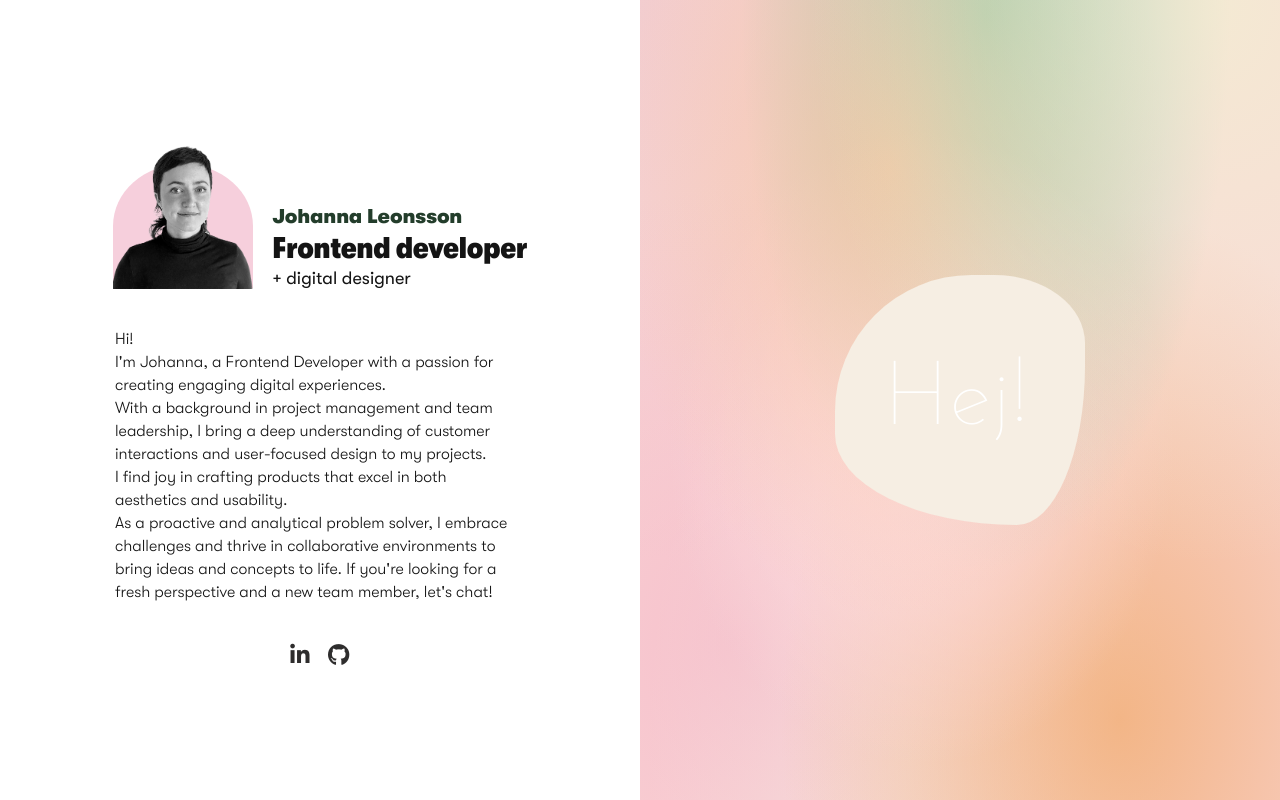
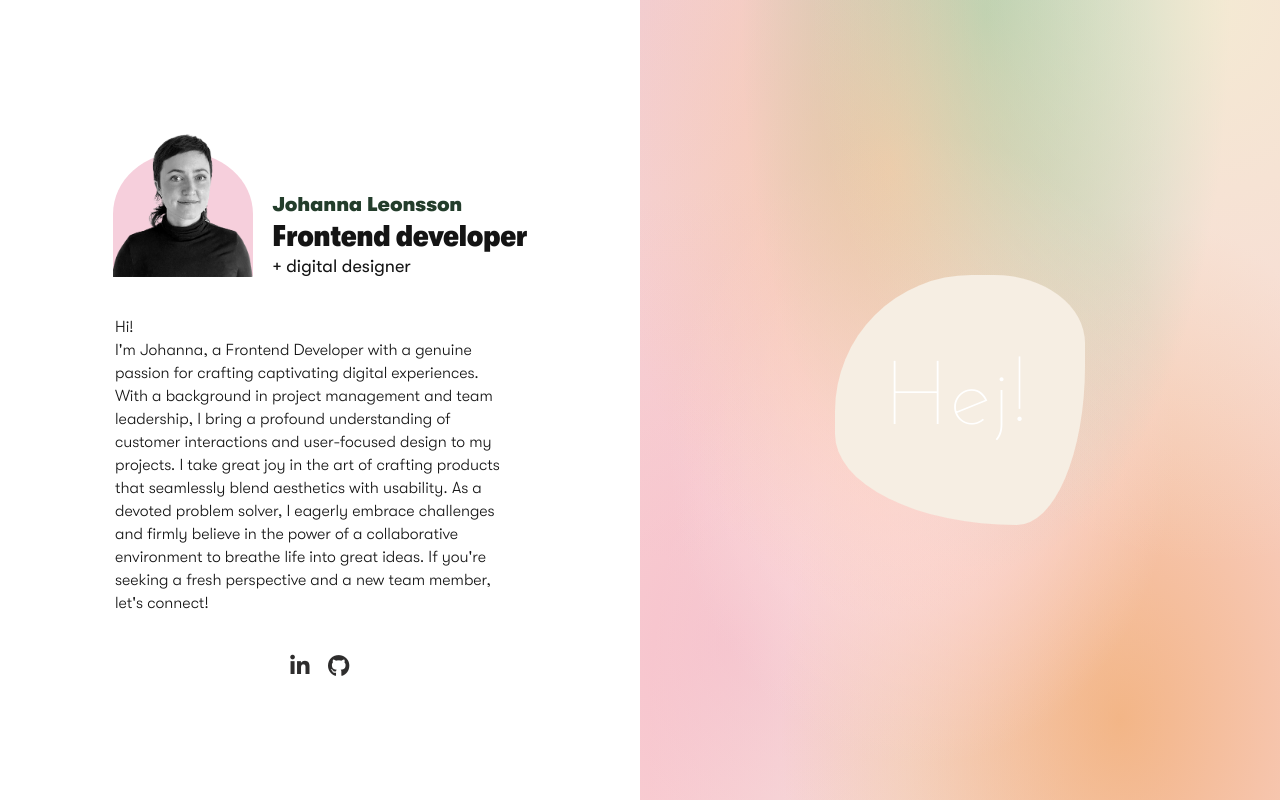
Before and after one commit to JohLeo/Portfolio, a React (Create React App) app: page / in a window 1280 px wide. Shown: the top 800 px of the page. Built offline with nearby package versions, Linux system fonts and the light colour scheme.

Commit message:
intro text

```diff
--- a/src/components/Personal/Intro.js
+++ b/src/components/Personal/Intro.js
@@ -38,17 +38,16 @@ export const TheProfile = () => {
 
         <Paragraph AboutText="AboutText">
         Hi! <br />
-        I&apos;m Johanna, a Frontend Developer with a passion for creating
-        engaging digital experiences.<br />
-        With a background in project management and team leadership,
-        I bring a deep understanding of customer interactions and
-        user-focused design to my projects.<br />
-        I find joy in crafting products that excel in both aesthetics and usability.<br />
-        As a proactive and analytical problem solver, I embrace challenges and thrive
-        in collaborative environments to bring ideas and concepts to life.
-        If you&apos;re looking for a
-        fresh perspective and a new team member, let&apos;s chat!
-
+        I&apos;m Johanna, a Frontend Developer with a genuine passion
+        for crafting captivating digital experiences. With a background
+        in project management and team leadership, I bring a profound
+        understanding of customer interactions and user-focused design
+        to my projects. I take great joy in the art of crafting products
+        that seamlessly blend aesthetics with usability.
+        As a devoted problem solver, I eagerly embrace challenges and
+        firmly believe in the power of a collaborative environment to
+        breathe life into great ideas. If you&apos;re seeking a fresh
+        perspective and a new team member, let&apos;s connect!
         </Paragraph>
         <IconsContainer>
           <Icons
```
